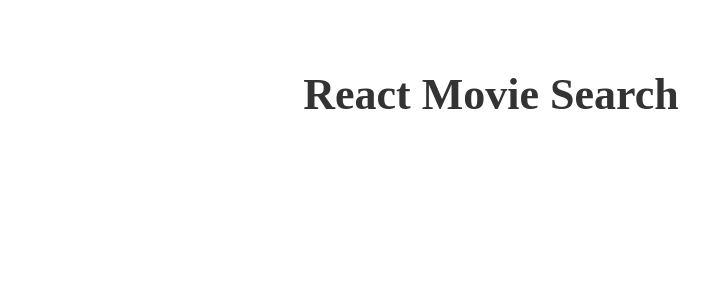
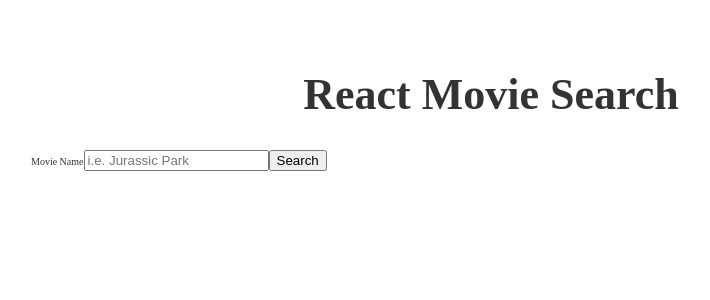
Before and after one commit to shajun/movie-search-app, a React (Create React App) app: page / in a window 1280 px wide. Shown: the top 300 px of the page, without its empty margins (149-859 px from the left). Built offline with nearby package versions, Linux system fonts and the light colour scheme.

Commit message:
Style the Search Movies Component

```diff
--- a/src/App.js
+++ b/src/App.js
@@ -1,10 +1,12 @@
 import React, { Component } from "react";
 import "./App.css";
+import SearchMovies from "./components/SearchMovies";
 class App extends Component {
   render() {
     return (
       <div className="container">
         <h1 className="title">React Movie Search</h1>
+        <SearchMovies />
       </div>
     );
   }
--- /dev/null
+++ b/src/components/SearchMovies.js
@@ -0,0 +1,22 @@
+import React from "react";
+
+function SearchMovies() {
+  return (
+    <form className="form">
+      <label className="label" htmlFor="query">
+        Movie Name
+      </label>
+      <input
+        className="input"
+        type="text"
+        name="query"
+        placeholder="i.e. Jurassic Park"
+      />
+      <button className="button" type="submit">
+        Search
+      </button>
+    </form>
+  );
+}
+
+export default SearchMovies;
```
Also changed, not shown: src/test.js (added, +11 -0 lines).
